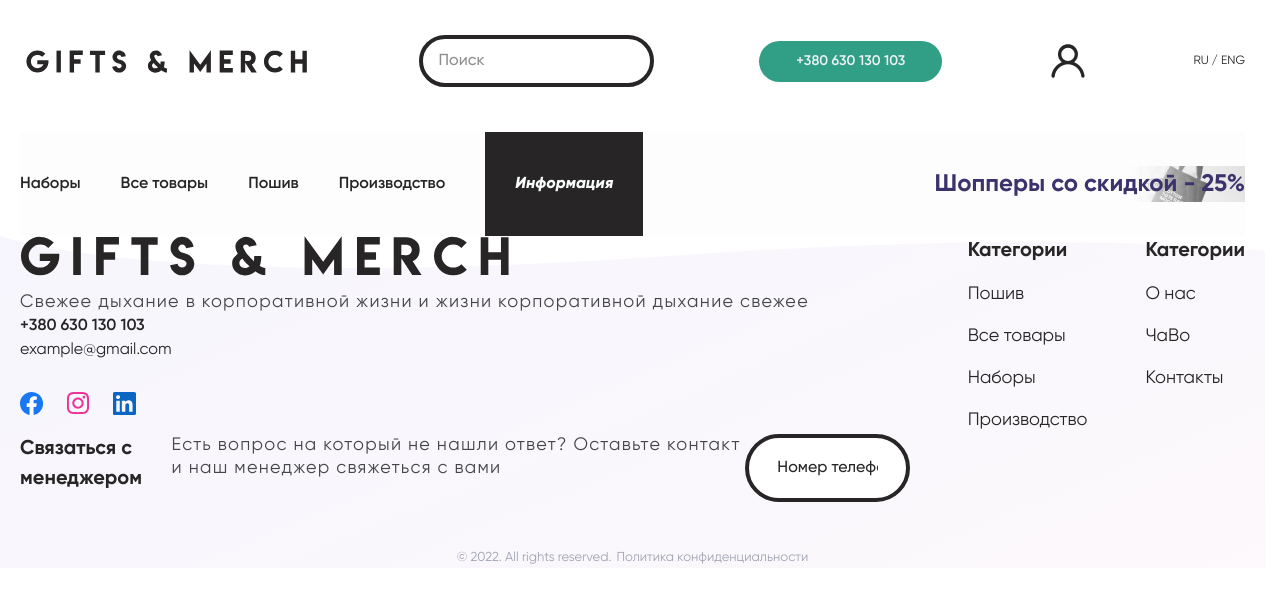
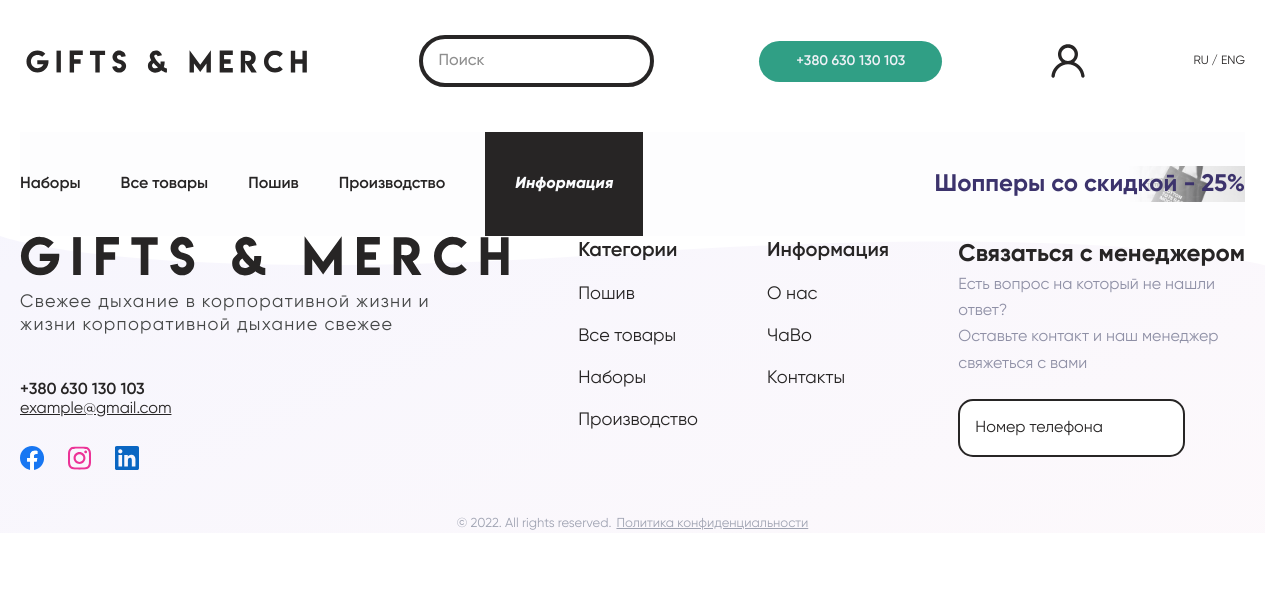
Before and after one commit to Wyicee/gifts_merch, a Vue app: page /5 in a window 1280 px wide. Shown: the top 602 px of the page. Built offline with nearby package versions, Linux system fonts and the light colour scheme; the HTML template or start-up script is replaced by a standard one.

Commit message:
footer was refactored + added adaptive

```diff
--- a/src/assets/styles/main.scss
+++ b/src/assets/styles/main.scss
@@ -1,4 +1,4 @@
-@import 'fonts';
-@import 'normalize';
-@import 'globals';
-@import 'utils';
+@use 'fonts';
+@use 'normalize';
+@use 'globals';
+@use 'vars';
--- a/src/assets/styles/normalize.scss
+++ b/src/assets/styles/normalize.scss
@@ -71,19 +71,8 @@ body,
   чтобы избежать взаимодействие с более сложным селектором
  */
 p {
-  --paragraphMarginBottom: 24px;
-
   margin-block: 0;
 }
-
-/**
-  Внешний отступ вниз для параграфа без атрибута class,
-  который расположен не последним среди своих соседних элементов
- */
-p:where(:not([class]):not(:last-child)) {
-  margin-bottom: var(--paragraphMarginBottom);
-}
-
 
 /**
   Упрощаем работу с изображениями и видео
--- a/src/components/footer/Footer.vue
+++ b/src/components/footer/Footer.vue
@@ -2,9 +2,9 @@
 import Form from '@/components/ui/Form.vue'
 
 const socialsList = [
-  { id: 1, src: 'src/assets/icons/footer/facebook.svg' },
-  { id: 2, src: 'src/assets/icons/footer/instagram.svg' },
-  { id: 3, src: 'src/assets/icons/footer/linkedin.svg' },
+  { id: 1, img: 'src/assets/icons/footer/facebook.svg', href: 'https://www.facebook.com' },
+  { id: 2, img: 'src/assets/icons/footer/instagram.svg', href: 'https://www.instagram.com' },
+  { id: 3, img: 'src/assets/icons/footer/linkedin.svg', href: 'https://www.linkedin.com' },
 ];
 
 const categoriesCol = [
@@ -25,76 +25,99 @@ const informationCol = [
 <footer class="footer">
   <div class="container">
     <div class="footer__body">
-      <div class="footer__body-column">
+      <div class="footer__body-info">
+        <div class="footer__body-info-column-mobile">
           <img
-          class="footer__body-column-logo"
+            class="footer__body-info-logo"
             src="@/assets/icons/logo.svg"
             alt=""
             width="489"
             height="40"
-        />
-        <p class="footer__body-column-description">
+          >
+          <p class="footer__body-info-description">
             Свежее дыхание в корпоративной жизни и жизни корпоративной дыхание свежее
           </p>
-        <div class="footer__body-column-contacts">
-          <a href="tel:+380630130103" class="footer__body-column-contacts-tel">+380 630 130 103</a>
-          <a href="mailto:example@gmail.com" class="footer__body-column-contacts-email">example@gmail.com</a>
         </div>
-        <div class="footer__body-column-soc1als">
-          <div
-            class="footer__body-soc1als-item"
+        <div class="footer__body-info-column-mobile">
+          <div class="footer__body-info-contacts">
+            <a href="tel:+380630130103" class="footer__body-info-contacts-tel">
+              +380 630 130 103
+            </a>
+            <a href="mailto:example@gmail.com" class="footer__body-info-contacts-email">
+              example@gmail.com
+            </a>
+          </div>
+          <div class="footer__body-info-soc1als">
+            <a
+              class="footer__body-info-soc1als-item"
+              target="_blank"
               v-for="item in socialsList" :key="item.id"
-          >
-            <router-link to="#">
-              <img
-                :src="item.src"
+              :href="item.href"
+            ><img
+              :src="item.img"
               alt=""
-                width="24"
-                height="24"
-              >
-            </router-link>
+              width="25"
+              height="25"
+            ></a>
           </div>
         </div>
       </div>
-      <div class="footer__body-column footer__body-list">
-        <h5 class="footer__body-column-title">Категории</h5>
-        <ul
-          class="footer__body-column-list"
+      <ul class="footer__body-list">
+        <li class="footer__body-list-item-title">Категории</li>
+        <li
+          class="footer__body-list-item"
           v-for="item in categoriesCol" :key="item.id"
         >
-          <li class="footer__body-column-list-item">
-            <router-link
-              to=""
-              class="footer__body-column-list-item-link"
-            >{{ item.name }}</router-link>
+          <router-link to="" class="footer__body-list-item-link">
+            {{ item.name }}
+          </router-link>
         </li>
       </ul>
-      </div>
-      <div class="footer__body-column footer__body-list">
-        <h5 class="footer__body-column-title">Категории</h5>
-        <ul
-          class="footer__body-column-list"
+      <ul class="footer__body-list">
+        <li class="footer__body-list-item-title">Информация</li>
+        <li
+          class="footer__body-list-item"
           v-for="item in informationCol" :key="item.id"
         >
-          <li class="footer__body-column-list-item">
-            <router-link
-              to=""
-              class="footer__body-column-list-item-link"
-            >{{ item.name }}</router-link>
+          <router-link to="" class="footer__body-list-item-link">
+            {{ item.name }}
+          </router-link>
         </li>
       </ul>
+      <div class="footer__body-column-mobile">
+        <div class="footer__body-info-contacts">
+          <a href="tel:+380630130103" class="footer__body-info-contacts-tel">
+            +380 630 130 103
+          </a>
+          <a href="mailto:example@gmail.com" class="footer__body-info-contacts-email">
+            example@gmail.com
+          </a>
         </div>
-      <div class="footer__body-column">
-        <h5 class="footer__body-column-title">Связаться с менеджером</h5>
-        <p class="footer__body-column-description">
-          Есть вопрос на который не нашли ответ? Оставьте контакт и наш менеджер свяжеться с вами
-        </p>
-        <Form type="footer" />
+        <div class="footer__body-info-soc1als">
+          <a
+            class="footer__body-info-soc1als-item"
+            target="_blank"
+            v-for="item in socialsList" :key="item.id"
+            :href="item.href"
+          ><img
+            :src="item.img"
+            alt=""
+            width="25"
+            height="25"
+          ></a>
         </div>
       </div>
-    <div class="footer__info">
-      <p class="footer__info-rights">© 2022. All rights reserved.</p>
-      <router-link to="" class="footer__info-politics">Политика конфиденциальности</router-link>
+      <div class="footer__body-form">
+        <h4 class="footer__body-form-title">Связаться с менеджером</h4>
+        <p class="footer__body-form-description">
+          Есть вопрос на который не нашли ответ?<br> Оставьте контакт и наш менеджер свяжеться с вами
+        </p>
+        <Form type="footer"/>
+      </div>
+    </div>
+    <div class="footer__body-copyright">
+      <p>© 2022. All rights reserved.</p>
+      <router-link to="">Политика конфиденциальности</router-link>
     </div>
   </div>
 </footer>
@@ -109,30 +132,51 @@ const informationCol = [
     display: grid;
     grid-template-columns: repeat(4, auto);
     justify-content: space-between;
+    align-items: start;
     column-gap: 58px;
+    padding-bottom: 43px;
 
-    @include laptop {
+    @include tablet {
       grid-template-columns: repeat(3, auto);
-      grid-template-rows: repeat(2, auto);
+      padding-bottom: 37px;
     }
 
-    &-column {
+    @include mobile {
+      grid-template-areas:
+      'info info info'
+      'list-1 list-2 form';
+    }
+
+    @include custom-691px {
+      grid-template-columns: repeat(2, 1fr);
+      grid-template-areas:
+      'info info'
+      'list-1 list-2'
+      'contacts contacts'
+      'form form';
+      justify-content: normal;
+      gap: 0;
+    }
+
+    &-info {
       display: flex;
       flex-direction: column;
       align-items: start;
 
-      &:first-child {
-        &-description {
-          padding-bottom: 40px;
-          max-width: 439px;
+      @include mobile {
+        grid-area: info;
+        flex-direction: row;
+        justify-content: space-between;
+
+        &-column-mobile {
+          display: flex;
+          flex-direction: column;
+
+          &:last-child {
+            @include custom-691px {
+              display: none !important;
             }
           }
-
-      @include laptop {
-        &:last-child {
-          align-items: start;
-          flex-direction: row;
-          grid-area: -1 / 1;
         }
       }
 
@@ -142,49 +186,167 @@ const informationCol = [
 
       &-description {
         font-size: 18px;
-        color: $dark-grey-color;
         line-height: 130%;
         letter-spacing: 0.07em;
+        color: $dark-grey-color;
+        max-width: 410px;
+        padding-bottom: 40px;
+
+        @include custom-691px {
+          padding-bottom: 21px;
+        }
       }
 
       &-contacts {
         display: flex;
         flex-direction: column;
+        align-items: start;
         padding-bottom: 30px;
+
+        @include mobile {
+          padding-bottom: 28px;
+        }
+
+        @include custom-691px {
+          font-size: 18px;
+        }
 
         &-tel {
           font-weight: 600;
+          height: 19px;
+        }
+
+        &-email {
+          text-decoration: underline;
+          height: 19px;
         }
       }
 
       &-soc1als {
         display: flex;
-        column-gap: 21.9px;
+        column-gap: 22px;
+      }
     }
 
     &-list {
+      display: flex;
+      flex-direction: column;
+      align-items: start;
+      row-gap: 15px;
+
+      @include mobile {
+        &:first-child {
+          grid-area: list-1;
+        }
+
+        &:last-child{
+          grid-area: list-2;
+        }
+      }
+
       &-item {
+        &-title {
+          font-size: 20px;
+          font-weight: 600;
+        }
+
         &-link {
           font-size: 18px;
         }
       }
     }
+
+    &-column-mobile {
+      grid-column: -1 / 1;
+      grid-area: contacts;
+      display: flex;
+      align-items: center;
+      column-gap: 68px;
+      padding-block: 30px 32px;
+
+      .footer__body-info-contacts {
+        align-self: center;
+        padding: 0;
+
+        &-tel {
+          height: 22px;
         }
 
-    &-list {
-      display: flex;
-      row-gap: 15px;
+        &-email {
+          height: 22px;
         }
       }
 
-  &__info {
+      .footer__body-info-soc1als {
+        column-gap: 30px;
+        align-self: center;
+
+        &-item img {
+          width: 34px;
+          height: auto;
+        }
+      }
+
+      @include custom-691px-above {
+        display: none !important;
+      }
+    }
+
+    &-form {
+      display: flex;
+      flex-direction: column;
+      align-items: start;
+
+      @include tablet {
+        grid-column: -1 / 1;
+        flex-direction: row;
+        align-items: center;
+        justify-content: space-between;
+        padding-top: 46px;
+      }
+
+      @include mobile {
+        flex-direction: column;
+        align-items: start;
+        grid-column: auto;
+        padding: 0;
+      }
+
+      @include custom-691px {
+        grid-column: -1 / 1;
+      }
+
+      &-description {
+        font-size: 16px;
+        line-height: 164%;
+        color: #8F90A6;
+        max-width: 280px;
+        padding-bottom: 22px;
+
+        @include tablet {
+          max-width: inherit;
+          padding: 0;
+        }
+
+        @include mobile {
+          font-size: 14px;
+          padding-bottom: 20px;
+        }
+      }
+    }
+
+    &-copyright {
+      display: flex;
+      justify-content: center;
       font-size: 13px;
       color: #9FA3B2;
-    display: flex;
-    justify-content: center;
-    align-items: center;
       column-gap: 5px;
-    padding-top: 46px;
+
+
+      & a:last-child {
+        text-decoration: underline;
+      }
+    }
   }
 }
 </style>
--- a/src/components/ui/Input.vue
+++ b/src/components/ui/Input.vue
@@ -22,15 +22,14 @@ const props = defineProps<{
 
 <style scoped lang="scss">
 input {
-  font-weight: 500;
-  padding: 18px 28px;
-  max-width: 491px;
   width: 100%;
-  border: 4px solid $dark-color;
-  border-radius: $bor-radius-90;
 
   &.header__input {
+    font-weight: 500;
+    max-width: 491px;
     padding: 10px 16px;
+    border-radius: $bor-radius-90;
+    border: 4px solid $dark-color;
 
     &::placeholder {
       color: #8E8E8E;
@@ -38,8 +37,14 @@ input {
     }
   }
 
-  &.footer__input::placeholder {
-    color: $dark-color;
+  &.footer__input {
+    padding: 15px;
+    border: 2px solid $dark-color;
+    border-radius: 15px;
+
+    &::placeholder {
+      color: $dark-color;
+    }
   }
 }
 </style>
```
Also changed, not shown: src/assets/styles/media.scss (+12 -0 lines), src/assets/styles/utils.scss (+18 -0 lines). Lines whose indentation alone changed are shown as unchanged.
